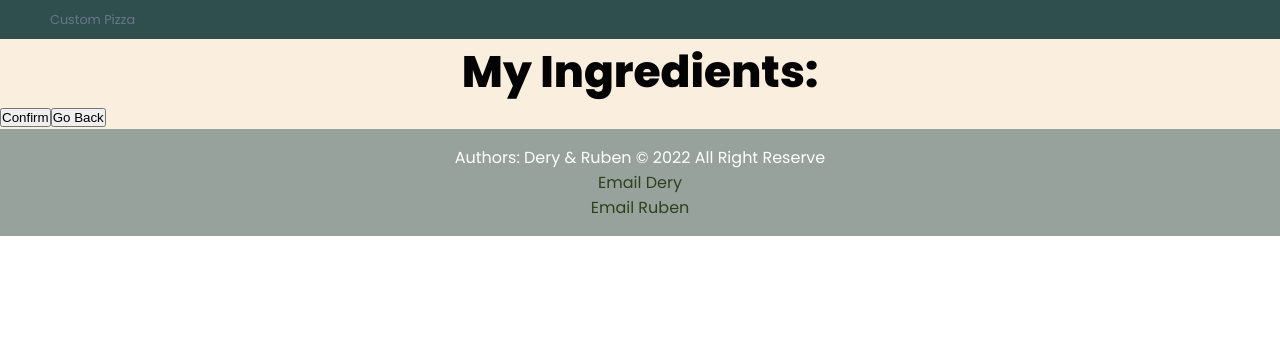
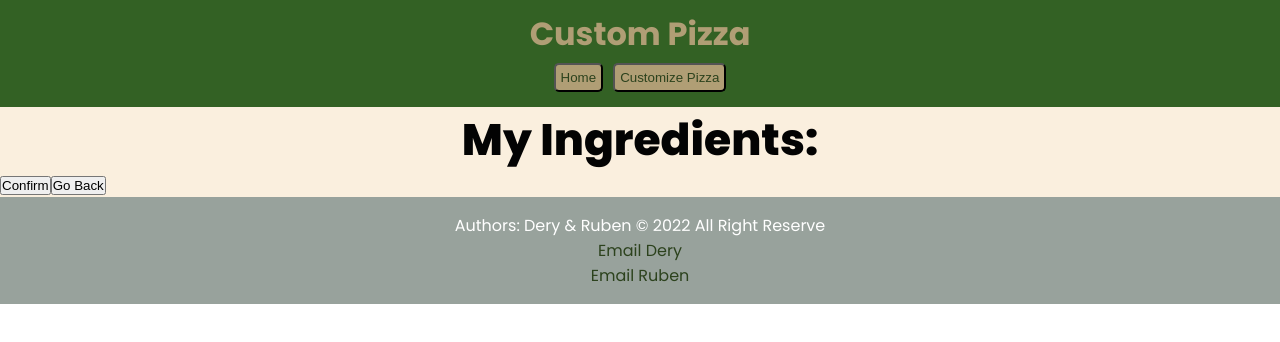
Before and after one commit to RubenDelb/verou-3-king-size-wake-cake, a React (Create React App) app: page /checkout in a window 1280 px wide. Shown: the top 342 px of the page. Built offline with nearby package versions, Linux system fonts and the light colour scheme.

Commit message:
Modify the header with its stylying

```diff
--- a/src/Components/Header/Header.jsx
+++ b/src/Components/Header/Header.jsx
@@ -1,10 +1,19 @@
 import './Header.scss';
+import { Link } from 'react-router-dom';
+import Button from '../Button/Button';
 
 const Header = () => {
     return (
+        <>
         <div className='header'>
-            <div className='p-text'>Custom Pizza</div>
+            <h1 className='title'>Custom Pizza</h1>
+            <div>
+                <Link to={"/"}><Button btnName={'Home'} /></Link>
+                <Link to="/customize"><Button btnName={'Customize Pizza'} /></Link>
+                {/* <Link to="/AddRecipe"><Button btnName={'Get Inspire'} /></Link> */}
+            </div>
         </div>
+        </>
     )
 }
 
--- a/src/Components/Header/Header.scss
+++ b/src/Components/Header/Header.scss
@@ -1,4 +1,11 @@
 .header {
     padding: 10px 50px;
-    background-color:darkslategrey;
+    background-color:#336124;
+    display: flex;
+    flex-direction: column;
+    align-items: center;
 }
+
+.title {
+    color: #b09e75;
+}
```
